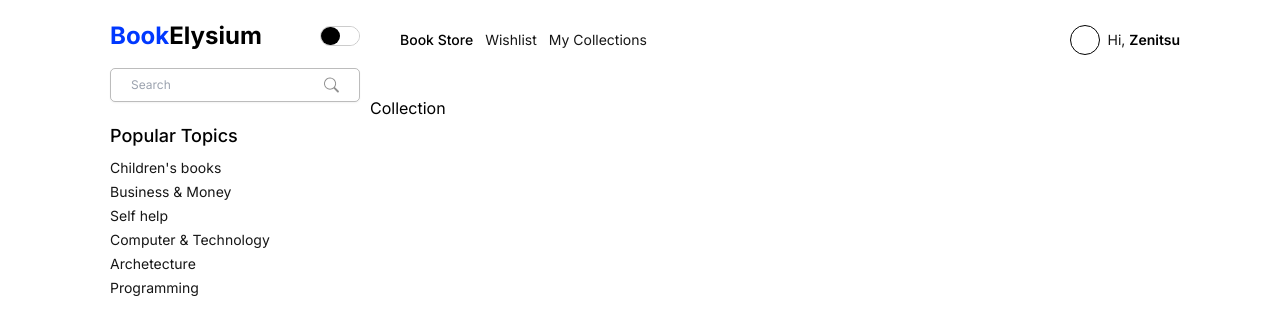
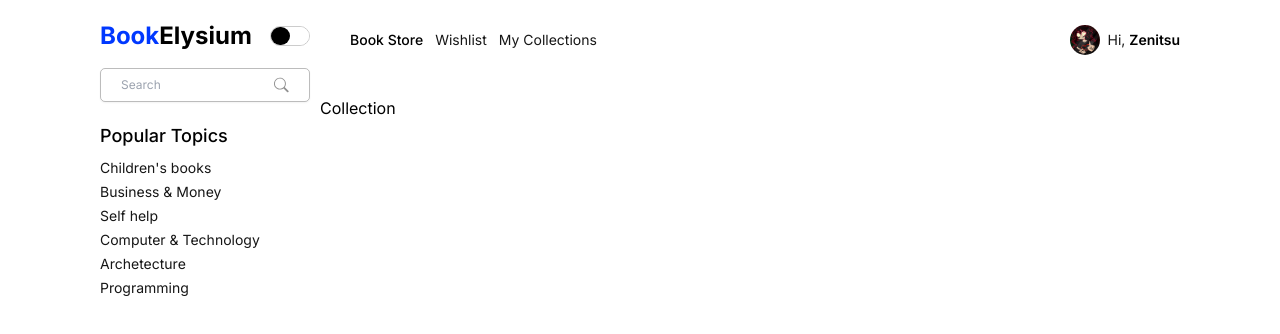
Before and after one commit to afsal-p-u/book-library, a Next.js app: page /collection in a window 1280 px wide. Shown: the top 334 px of the page. Built offline with nearby package versions, Linux system fonts and the light colour scheme.

Commit message:
dark theme issue fixed

```diff
--- a/app/layout.tsx
+++ b/app/layout.tsx
@@ -1,13 +1,14 @@
 import "./globals.css";
 import type { Metadata } from "next";
 import { Inter } from "next/font/google";
-import { ThemeContextProvider } from "./provider";
-import Layout from "@/pages/Layout";
+import Navbar from "@/components/Navbar";
+import Sidebar from "@/components/Sidebar";
+import { ThemeProvider } from "./provider";
 
 const inter = Inter({ subsets: ["latin"] });
 
 export const metadata: Metadata = {
-  title: "KStore",
+  title: "BookElysium",
   description: "",
 };
 
@@ -16,13 +17,20 @@ export default function RootLayout({
 }: {
   children: React.ReactNode;
 }) {
-
   return (
     <html lang="en">
       <body className={`${inter.className}`}>
-        <ThemeContextProvider>
-          <Layout children={children} />
-        </ThemeContextProvider>
+        <ThemeProvider>
+          <div className={`flex w-full`}>
+            <div className="w-1/4">
+              <Sidebar />
+            </div>
+            <div className="w-3/4">
+              <Navbar />
+              {children}
+            </div>
+          </div>
+        </ThemeProvider>
       </body>
     </html>
   );
--- a/app/page.tsx
+++ b/app/page.tsx
@@ -1,8 +1,5 @@
 import Dashboard from "@/pages/Dashboard";
 
-
 export default function Home() {
-  return (
-    <Dashboard />
-  )
+  return <Dashboard />
 }
--- a/app/provider.tsx
+++ b/app/provider.tsx
@@ -1,25 +1,9 @@
 "use client"
 
-import { useState, createContext, useContext } from 'react'
+import { ThemeProvider as TP } from "next-themes"
 
-const ThemeContext = createContext({
-    theme: 'light',
-    setTheme: (value: string) => {}
-})
-
-export const ThemeContextProvider = ({ children }: { children: React.ReactNode }) => {
-    const [theme, _setTheme] = useState(JSON.parse(localStorage?.getItem('theme')!) || 'light')
-
-    const setTheme = (value: string) => {
-        localStorage?.setItem('theme', JSON.stringify(value))
-        _setTheme(value)
-    }
-
+export const ThemeProvider = ({ children }: { children: React.ReactNode }) => {
     return (
-        <ThemeContext.Provider
-            value={{ theme, setTheme }}
-        >{children}</ThemeContext.Provider>
+        <TP attribute="class">{children}</TP>
     )
 }
-
-export const useThemeContext = () => useContext(ThemeContext)
--- a/components/Navbar.tsx
+++ b/components/Navbar.tsx
@@ -1,3 +1,4 @@
+import Image from "next/image";
 import Link from "next/link";
 import React from "react";
 
@@ -5,7 +6,7 @@ const Navbar = () => {
   return (
     <div
       className="w-full h-[10vh] bg-white dark:bg-light-black flex items-center pl-[30px]
-      justify-between mb-4"
+        justify-between mb-4 pe-[100px]"
     >
       {/* categories */}
       <ul className="text-black dark:text-white flex gap-3">
@@ -15,7 +16,7 @@ const Navbar = () => {
         <Link
           href={"/wishlist"}
           className="font-normal text-sm text-light-black
-        dark:text-medium-light cursor-pointer"
+          dark:text-medium-light cursor-pointer"
         >
           Wishlist
         </Link>
@@ -29,7 +30,7 @@ const Navbar = () => {
 
       {/* profile */}
       <div className="flex items-center gap-2">
-        <div className="w-[30px] h-[30px] cursor-pointer border rounded-full"></div>
+        <Image src="/user.jpg" alt="user" width={30} height={30} className="rounded-full" />
 
         <p className="text-sm text-light-black dark:text-light-white">
           Hi,{" "}
--- a/components/Sidebar.tsx
+++ b/components/Sidebar.tsx
@@ -1,13 +1,24 @@
-import { useThemeContext } from "@/app/provider";
-import React from "react";
+"use client";
+
+import { useTheme } from 'next-themes'
+import React, { useState, useEffect } from "react";
 import { BsSearch } from "react-icons/bs";
 
 const Sidebar = () => {
-  const { setTheme } = useThemeContext();
+  const [mounted, setMounted] = useState(false)
+  const { setTheme } = useTheme();
+
+  useEffect(() => {
+    setMounted(true)
+  }, [])
+
+  if (!mounted) {
+    return null
+  }
 
   return (
     <div
-      className={`w-full h-screen py-5 px-[10px] bg-white dark:bg-light-black`}
+      className={`w-full h-screen py-5 px-[10px] bg-white dark:bg-light-black ps-[100px]`}
     >
       {/* name and theme control */}
       <div className="flex justify-between items-center">
@@ -17,7 +28,7 @@ const Sidebar = () => {
 
         <div
           className="w-[40px] h-[20px] rounded-full border-[1px]
-          border-shadow-dark/50 flex dark:border-shadow-light/50"
+            border-shadow-dark/50 flex dark:border-shadow-light/50"
         >
           <div
             className={`w-[20px] h-full bg-black rounded-full cursor-pointer dark:bg-light-black`}
@@ -33,7 +44,7 @@ const Sidebar = () => {
       {/* searchbox */}
       <div
         className="mt-4 px-5 py-2 flex items-center rounded-[5px] shadow-sm border-[1px]
-        border-shadow-light/50"
+          border-shadow-light/50"
       >
         <input
           type="search"
@@ -50,7 +61,7 @@ const Sidebar = () => {
         </h6>
         <div className="mt-2 flex flex-col gap-1">
           <p className="text-light-black text-sm cursor-pointer dark:text-medium-light">
-            Children's books
+            Children&apos;s books
           </p>
           <p className="text-light-black text-sm cursor-pointer dark:text-medium-light">
             Business & Money
--- a/package.json
+++ b/package.json
@@ -16,6 +16,7 @@
     "eslint": "8.49.0",
     "eslint-config-next": "13.4.19",
     "next": "13.4.19",
+    "next-themes": "^0.2.1",
     "postcss": "8.4.29",
     "react": "18.2.0",
     "react-dom": "18.2.0",
--- a/pages/Dashboard.tsx
+++ b/pages/Dashboard.tsx
@@ -3,7 +3,7 @@ import React from "react";
 
 const Dashboard = () => {
   return (
-    <div className="pl-[30px]">
+    <div className="pl-[30px] pe-[100px]">
       <ul className="flex gap-5">
         <li className="text-black dark:text-white font-medium text-xl cursor-pointer">
           For You
--- a/pages/Layout.tsx
+++ /dev/null
@@ -1,28 +0,0 @@
-"use client";
-
-import { useThemeContext } from "@/app/provider";
-import Navbar from "@/components/Navbar";
-import Sidebar from "@/components/Sidebar";
-import React from "react";
-
-const Layout = ({ children }: { children: React.ReactNode }) => {
-  const { theme } = useThemeContext();
-
-  return (
-    <div className={`w-full ${theme}`}>
-      <div className="w-full dark:bg-light-black">
-        <div className={`flex px-[100px] w-full`}>
-          <div className="w-1/4">
-            <Sidebar />
-          </div>
-          <div className="w-3/4">
-            <Navbar />
-            {children}
-          </div>
-        </div>
-      </div>
-    </div>
-  );
-};
-
-export default Layout;
```
Also changed, not shown: public/user.jpg (added), 1 other file (tests, documents, lock files or other folders).
